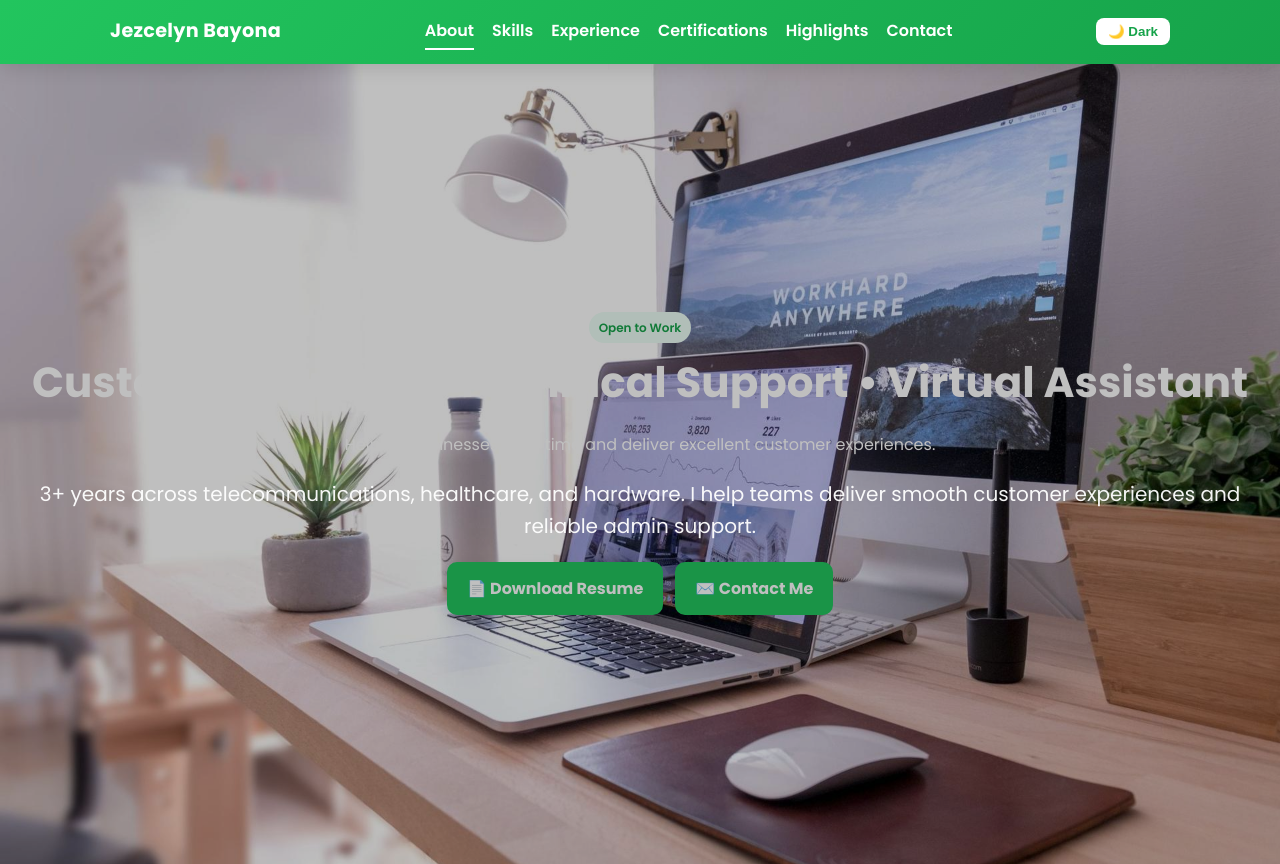
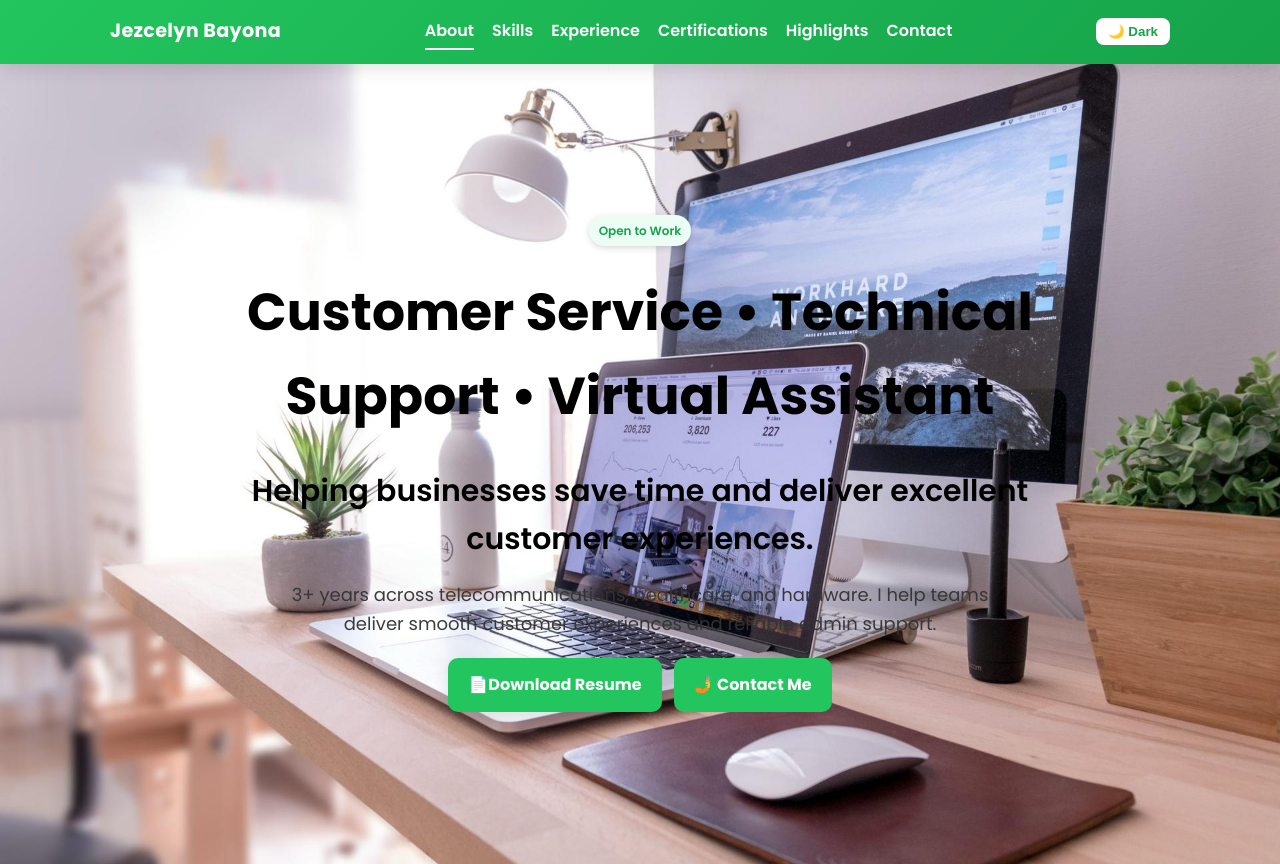
Before and after one commit to jezbayona/IamJez, a plain HTML site: page index.html in a window 1280 px wide. Shown: the top 864 px of the page. Drawn offline with Linux system fonts and the light colour scheme.

Commit message:
Update index.html new update

```diff
--- a/index.html
+++ b/index.html
@@ -80,31 +80,62 @@
 
   /* Hero Section */
   .hero {
-    min-height: 100vh;          /* full screen height */
-    width: 100%;                /* full width */
+  min-height: 100vh; /* full screen */
   display: flex;
-    align-items: center;
-    justify-content: center;
+  align-items: center;   /* vertical center */
+  justify-content: center; /* horizontal center */
+  text-align: center;
   background: url('hero-bg-optimized.jpg') center/cover no-repeat;
-    color: #fff;
-    text-align: center;
   position: relative;
-    padding: 100px 20px;
+  padding: 40px 20px;
   }
 
 .hero::before {
   content: "";
   position: absolute;
   top: 0; left: 0; right: 0; bottom: 0;
-    background: rgba(0,0,0,0.25); /* lighter overlay */
+  background: transparent; /* remove dark overlay */
   }
+
 .hero__content {
   position: relative;
   z-index: 1;
+  max-width: 900px;
   }
-  .hero__content h1,
-  .hero__content p {
-    text-shadow: 0 2px 6px rgba(0,0,0,0.6); /* makes text readable */
+
+    /* Hero Text */
+.hero .title {
+  color: #000;
+  font-size: clamp(32px, 6vw, 52px);
+  font-weight: 700;
+  margin-bottom: 12px;
+  }
+
+ .hero .tagline {
+  color: #000;
+  font-size: clamp(22px, 4.5vw, 30px); /* bigger tagline */
+  font-weight: 600;
+  margin-bottom: 18px;
+}
+  .hero .subtitle {
+  color: #333; /* softer black */
+  font-size: clamp(16px, 3.5vw, 18px); /* smaller than tagline */
+  font-weight: 400;
+  max-width: 700px;
+  margin: 0 auto 20px;
+}
+
+  /* Chip styling */
+.chip {
+  display: inline-block;
+  background: #22c55e;
+  color: #fff;
+  padding: 8px 14px;
+  border-radius: 999px;
+  font-weight: 600;
+  font-size: 14px;
+  margin-bottom: 18px;
+  box-shadow: 0 2px 6px rgba(0,0,0,0.15);
 }
 
   @media(max-width: 768px) {
@@ -212,17 +243,18 @@
 
  <!-- HERO -->
 <div class="hero fade-in" id="top">
-    <div>
+  <div class="hero__content">
     <div class="chip">Open to Work</div>
     <h1 class="title">Customer Service • Technical Support • Virtual Assistant</h1>
     <p class="tagline">Helping businesses save time and deliver excellent customer experiences.</p>
     <p class="subtitle">3+ years across telecommunications, healthcare, and hardware. I help teams deliver smooth customer experiences and reliable admin support.</p>
     <div class="cta">
-        <a class="btn" href="resume.pdf" download>📄 Download Resume</a>
-        <a class="btn btn--outline" href="#contact">✉️ Contact Me</a>
+      <a class="btn" href="resume.pdf" download>📄Download Resume</a>
+      <a class="btn btn--outline" href="#contact">🤳 Contact Me</a>
     </div>
   </div>
 </div>
+
 
   <!-- ABOUT -->
   <section id="about" class="fade-in">
@@ -300,7 +332,7 @@
   <!-- CONTACT -->
   <section id="contact" class="fade-in">
     <div class="container">
-      <h2>Contact</h2>
+      <h2>📞 Contact</h2>
       <p class="lead">Let’s work together. I’m available for support and VA roles.</p>
       <div class="contact-ways">
         <a href="mailto:jezbayona@gmail.com">📧 jezbayona@gmail.com</a>
```
Lines whose indentation alone changed are shown as unchanged.
